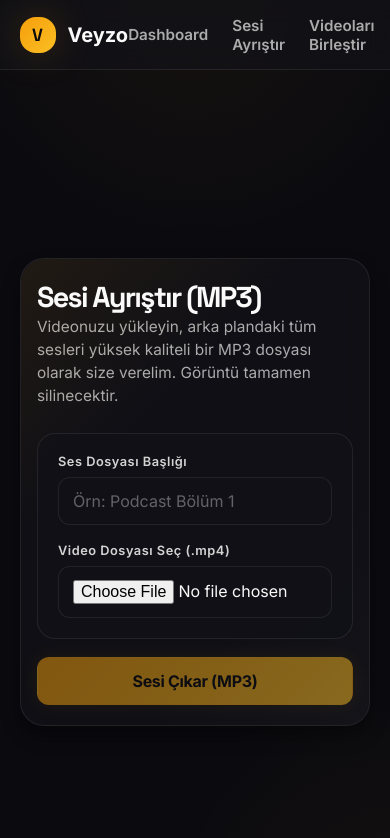
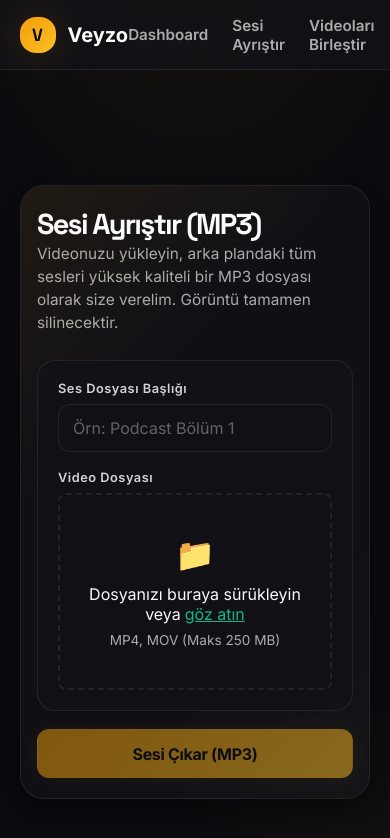
Before and after one commit to kaanhascan/veyzo-frontend, a React (Vite) app: page /extract-audio in a window 390 px wide. Shown: the top 838 px of the page. Built offline with nearby package versions, Linux system fonts and the light colour scheme; sample sign-in values are in the browser's storage.

Commit message:
drag and drop sistemi ve gerekli css ayarları

```diff
--- a/src/index.css
+++ b/src/index.css
@@ -643,4 +643,31 @@ input[type='range'] {
   .video-table td {
     padding: 12px 10px;
   }
+
+  .drag-drop-zone {
+    border: 2px dashed var(--border);
+    border-radius: 8px;
+    padding: 40px 20px;
+    text-align: center;
+    background-color: var(--card-bg);
+    cursor: pointer;
+    transition: all 0.3s ease;
+    display: flex;
+    flex-direction: column;
+    align-items: center;
+    justify-content: center;
+    min-height: 150px;
+  }
+
+  .drag-drop-zone:hover {
+    border-color: #10b981;
+    background-color: rgba(16, 185, 129, 0.05);
+  }
+
+
+  .drag-drop-zone.dragging {
+    border-color: #10b981;
+    background-color: rgba(16, 185, 129, 0.15);
+    transform: scale(1.01);
+  }
 }
--- a/src/pages/ExtractAudio.jsx
+++ b/src/pages/ExtractAudio.jsx
@@ -1,4 +1,4 @@
-import { useState } from 'react';
+import { useState, useRef } from 'react';
 import { useNavigate } from 'react-router-dom';
 import api from '../api/axiosConfig';
 
@@ -8,13 +8,45 @@ const ExtractAudio = () => {
     const [loading, setLoading] = useState(false);
     const [error, setError] = useState('');
 
+
+    const [isDragging, setIsDragging] = useState(false);
+
+
+    const fileInputRef = useRef(null);
+
     const navigate = useNavigate();
+
+
+    const handleDragOver = (e) => {
+        e.preventDefault();
+        setIsDragging(true);
+    };
+
+    const handleDragLeave = (e) => {
+        e.preventDefault();
+        setIsDragging(false);
+    };
+
+    const handleDrop = (e) => {
+        e.preventDefault();
+        setIsDragging(false);
+
+        const droppedFiles = e.dataTransfer.files;
+        if (droppedFiles && droppedFiles.length > 0) {
+            if (droppedFiles[0].type.startsWith('video/')) {
+                setFile(droppedFiles[0]);
+                setError('');
+            } else {
+                setError("Lütfen sadece geçerli bir video dosyası sürükleyin.");
+            }
+        }
+    };
 
     const handleUpload = async (e) => {
         e.preventDefault();
 
         if (!file) {
-            setError("Lütfen bir video dosyası seçin.");
+            setError("Lütfen bir video dosyası seçin veya sürükleyin.");
             return;
         }
 
@@ -32,7 +64,10 @@ const ExtractAudio = () => {
             navigate('/dashboard');
         } catch (err) {
             console.error("Yükleme hatası:", err);
-            setError("Dosya gönderilirken bir hata oluştu. Dosya boyutunu kontrol edin.");
+            const errorMessage = typeof err.response?.data === 'string'
+                ? err.response.data
+                : "Dosya gönderilirken bir hata oluştu.";
+            setError(errorMessage);
             setLoading(false);
         }
     };
@@ -67,14 +102,46 @@ const ExtractAudio = () => {
                             </div>
 
                             <div className="form-field">
-                                <label className="field-label">Video Dosyası Seç (.mp4)</label>
-                                <input
-                                    type="file"
-                                    accept="video/mp4,video/x-m4v,video/*"
-                                    onChange={(e) => setFile(e.target.files[0])}
-                                    required
-                                    className="file-input"
-                                />
+                                <label className="field-label">Video Dosyası</label>
+
+                                <div
+                                    className={`drag-drop-zone ${isDragging ? 'dragging' : ''}`}
+                                    onDragOver={handleDragOver}
+                                    onDragLeave={handleDragLeave}
+                                    onDrop={handleDrop}
+                                    onClick={() => fileInputRef.current.click()}
+                                >
+                                    <input
+                                        type="file"
+                                        accept="video/mp4,video/x-m4v,video/*"
+                                        onChange={(e) => {
+                                            if (e.target.files[0]) {
+                                                setFile(e.target.files[0]);
+                                                setError('');
+                                            }
+                                        }}
+                                        ref={fileInputRef}
+                                        style={{ display: 'none' }}
+                                    />
+
+                                    <div className="drag-content">
+                                        <div style={{ fontSize: '2rem', marginBottom: '10px' }}>📁</div>
+                                        {file ? (
+                                            <div style={{ color: '#10b981', fontWeight: '500' }}>
+                                                Seçilen Dosya: {file.name}
+                                            </div>
+                                        ) : (
+                                            <div>
+                                                <span style={{ color: 'var(--foreground)' }}>Dosyanızı buraya sürükleyin</span> veya
+                                                <span style={{ color: '#10b981', marginLeft: '4px', textDecoration: 'underline' }}>göz atın</span>
+                                            </div>
+                                        )}
+                                        <div className="muted-text" style={{ fontSize: '0.85rem', marginTop: '8px' }}>
+                                            MP4, MOV (Maks 250 MB)
+                                        </div>
+                                    </div>
+                                </div>
+
                             </div>
                         </div>
                     </div>
```
